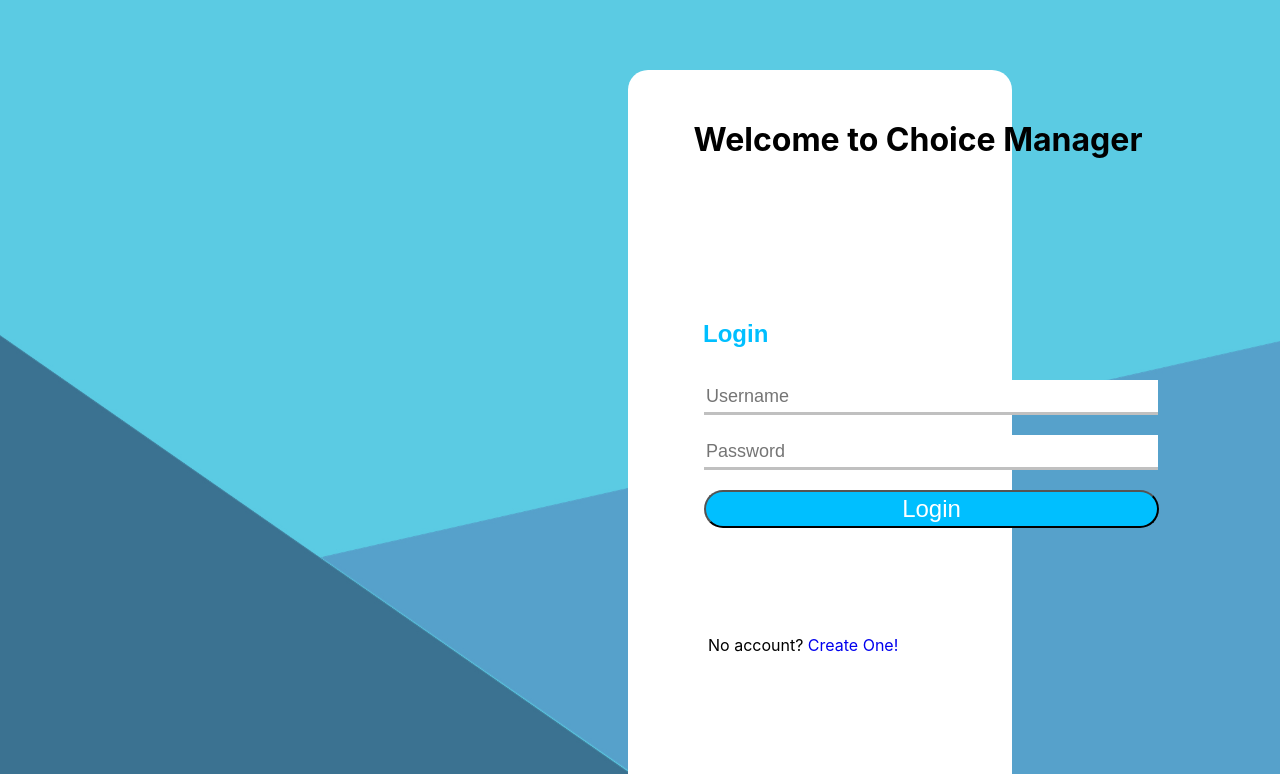
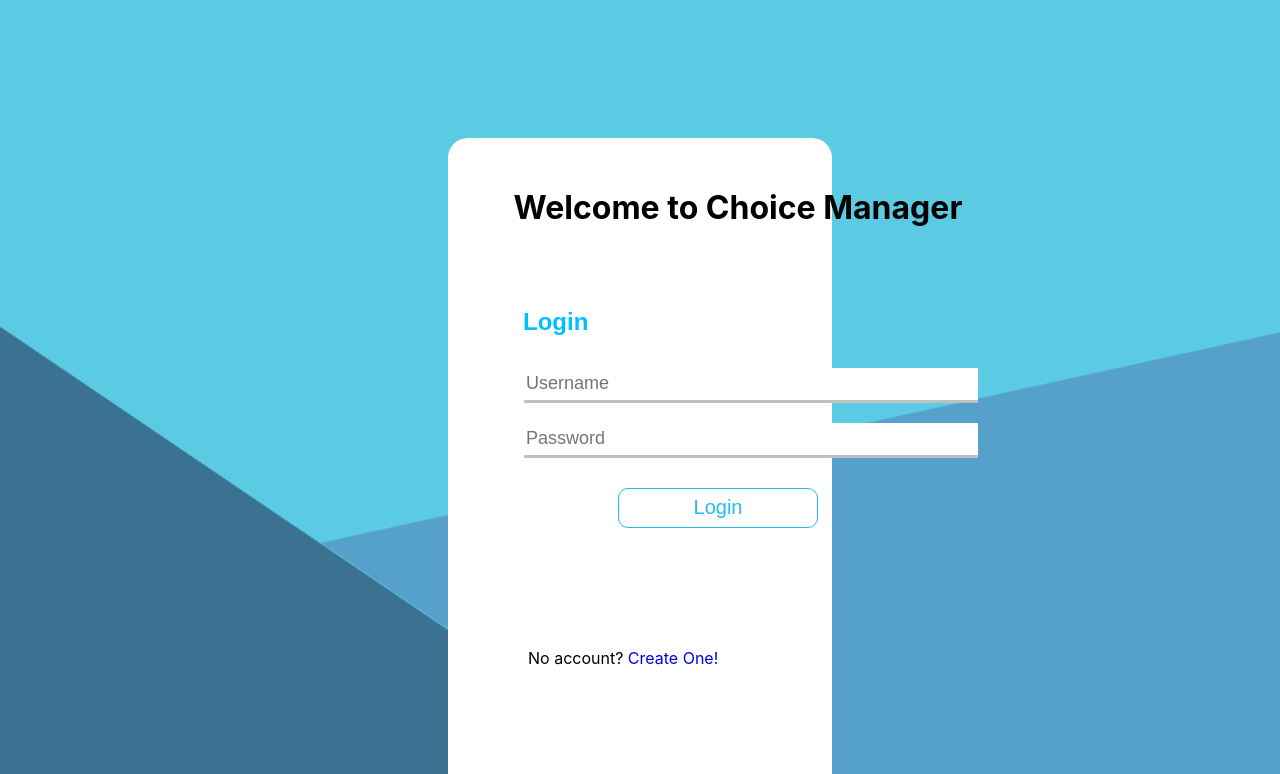
Before and after one commit to stanislavlebedyantsev/Choice-manager, a React (Create React App) app: page /login in a window 1280 px wide. Shown: the top 774 px of the page. Built offline with nearby package versions, Linux system fonts and the light colour scheme; what react-alert-template-basic would draw is missing.

Commit message:
Updated buttons style on login and registration pages Code refactor

```diff
--- a/src/components/EmailConfirm/EmailConfirm.jsx
+++ b/src/components/EmailConfirm/EmailConfirm.jsx
@@ -5,11 +5,6 @@ const EmailConfirm = () => {
   return (
     <div className={s.background}>
         <div className={s.container}>
-            {/*<div className={s.logoGrid}>
-                <div className={s.d3}>
-                </div>
-                <p className={s.chcMngr}>Choice Manager</p>
-            </div>*/}
             <div className={s.welcomeGrid}>
                 <p className={s.H1}>Welcome to choice manager!</p>
                 <p className={s.underWelc}>We are thrilled to have you on board</p>
@@ -17,7 +12,9 @@ const EmailConfirm = () => {
             <div className={s.thirdGrid}>
                 <p className={s.introP}>With your new Choice Manager account you can create your goal to bit it.Choice Manager is a site that helps students making choices based on passion, skills and an open mind. The site presents a structured way, in which you will discover new things about yourself and making it clear where you want to take action.
                 </p>
-                <button className={s.btn}>Start working</button>
+              <div className={s.btnContainer}>
+                <NavLink to={'/login'} className={s.btn}>Start working</NavLink>
+              </div>
             </div>
         </div>
     </div>
--- a/src/components/EmailConfirm/EmailConfirm.module.css
+++ b/src/components/EmailConfirm/EmailConfirm.module.css
@@ -36,18 +36,13 @@
 }
 
 .btn {
-    margin-top: -10px;
+    padding: 30px 110px;
     color: white;
     font-size: 20px;
     background: #23bbf7;
     cursor: pointer;
     border: 1px solid #23bbf7;
     border-radius: 30px;
-    width: 240px;
-    height: 70px;
-    margin-left: auto;
-    position: relative;
-    left: 50%;
     transform: translate(-50%, 0);
     text-align: center;
     -webkit-transition: all .3s ease-in-out;
@@ -55,6 +50,10 @@
     overflow: hidden;
     text-decoration: none;
     outline: none;
+}
+.btnContainer{
+    position: absolute;
+    left: 40%;
 }
 
 
@@ -92,6 +91,7 @@
 /* the lowest grid */
 
 .thirdGrid {
+    position: relative;
     grid-column: 1;
     grid-row: 2;
 }
--- a/src/components/EmailConfirm/EmailConfirmContainer.jsx
+++ b/src/components/EmailConfirm/EmailConfirmContainer.jsx
@@ -6,7 +6,6 @@ import * as axios from "axios";
 class EmailConfirmApiComponent extends React.Component {
   componentDidMount() {
     console.log(this.props);
-    debugger
     axios
       .post(`http://127.0.0.1:8080/activate/${this.props.match.params.activationCode}`,
         {
--- a/src/components/GoalPage/Goals.module.css
+++ b/src/components/GoalPage/Goals.module.css
@@ -158,47 +158,6 @@
 
 /* Complete and add task buttons */
 
-.btn {
-    margin-top: 30px;
-    color: #23bbf7;
-    font-size: 20px;
-    background: transparent;
-    cursor: pointer;
-    border: 1px solid #23bbf7;
-    border-radius: 10px;
-    width: 200px;
-    height: 40px;
-    margin-left: auto;
-    margin-right: auto;
-    transform: translate(-10%, 0);
-    text-align: center;
-    -webkit-transition: all .3s ease-in-out;
-    transition: all .3s ease-in-out;
-    overflow: hidden;
-    text-decoration: none;
-    outline: none;
-}
-
-.btn::before {
-    content: '';
-    position: absolute;
-    top: -130px;
-    margin: auto;
-    display: inline-block;
-    border-radius: 50%;
-    width: 310px;
-    height: 300px;
-    left: -1px;
-    -webkit-transition: box-shadow .3s ease-in-out;
-    transition: box-shadow .3s ease-in-out;
-    z-index: -1;
-
-}
-
-.btn:hover {
-    color: #fff;
-}
-
 .btn:hover::before {
     box-shadow: inset 0 0 0 160px #23bbf7;
 }
--- a/src/components/GoalPage/GoalsComponents/GoalFooterButtons.jsx
+++ b/src/components/GoalPage/GoalsComponents/GoalFooterButtons.jsx
@@ -1,4 +1,4 @@
-import s from "../Goals.module.css";
+import s from '../../common/buttonsStyle/buttonsStyle.module.css'
 
 const GoalTopButtons = (props) => {
   return (
--- a/src/components/Login/Login.jsx
+++ b/src/components/Login/Login.jsx
@@ -3,9 +3,6 @@ import React from 'react';
 import {LoginHeader} from "./LoginFormComponents/LoginHeader";
 import {LoginFooter} from "./LoginFormComponents/LoginFooter";
 import LoginForm from "./LoginFormComponents/LoginForm";
-import SocialsLogin from "./LoginFormComponents/SocialsLogin";
-import preloader from "../../images/Preloader.svg";
-import Preloader from "../common/Preloader/Preloader";
 import {Redirect} from "react-router-dom";
 
 
--- a/src/components/Login/LoginComponent.module.css
+++ b/src/components/Login/LoginComponent.module.css
@@ -1,21 +1,17 @@
 .background {
     background-image: url("../../images/bgImage.jpg");
-    height: 830px;
+    height: 805px;
     background-size: 100% 100%;
-    padding: 70px 0px;
+    padding: 70px 0;
+    display: flex;
+    justify-content: center;
+    align-items: center;
 }
 
 .container {
-    height: 800px;
-    padding-left: 500px;
-    width: 30%; /*1530px*/
-    /*display: grid;*/
-    margin-left: 10%;
-    /*margin-top: 5%;
-    /*border: 1px solid;*/
+    width: 30%;
     grid-template-columns: 950px 580px;
     grid-template-rows: 800px;
-    /* box-shadow: 0 0 5px 0px;*/
 }
 
 .leftSide {
@@ -25,10 +21,9 @@
     display: grid;
     grid-template-columns: 950px;
     grid-template-rows: 130px 670px;
-    /*background: linear-gradient(45deg, deepskyblue, DodgerBlue);*/
 }
 .socials{
-    padding: 10px 0px;
+    padding: 10px 0;
 }
 .leftHeader {
     grid-column: 1;
@@ -69,17 +64,13 @@
     grid-row: 1;
 }
 
-/*h1{
-    text-align: center;
-
-}*/
 
 .rightSide {
     grid-column: 1;
     grid-row: 1;
     display: grid;
     grid-template-columns: 580px;
-    grid-template-rows: 100px 150px 175px 300px;
+    grid-template-rows: 170px 150px 50px 300px;
     background: #ffffff;
     border-radius: 20px;
 }
@@ -91,7 +82,7 @@
 
 .rightLogin {
     grid-column: 1;
-    grid-row: 3;
+    grid-row: 2;
     display: grid;
     grid-template-columns: 580px;
     grid-template-rows: 50px 500px;
@@ -166,7 +157,7 @@ h3 {
 .rightLoginUser {
     grid-column: 1;
     grid-row: 2;
-    margin-top: 0px;
+    margin-top: 0;
 }
 
 .login {
@@ -174,8 +165,7 @@ h3 {
     width: 450px;
     margin: 10px 76px 0;
     border: none;
-    border-bottom: 3px solid;
-    border-color: silver;
+    border-bottom: 3px silver solid;
     outline: none;
     font-size: 18px;
 }
@@ -185,24 +175,14 @@ h3 {
     width: 450px;
     margin: 20px 76px 0;
     border: none;
-    border-bottom: 3px solid;
-    border-color: silver;
+    border-bottom: 3px silver solid;
     outline: none;
     font-size: 18px;
 }
 
-.button button {
-    text-align: center;
-    margin: 20px 76px;
-    width: 455px;
-    height: 38px;
-    border-radius: 30px;
-    background: deepskyblue;
-    text-decoration: none;
-    font-family: Kurale, sans-serif;
-    font-size: x-large;
-    outline: none;
-    color: #ffffff;
+.button {
+    display: flex;
+    justify-content: center;
 }
 
 .leftButtons {
--- a/src/components/Login/LoginFormComponents/LoginForm.jsx
+++ b/src/components/Login/LoginFormComponents/LoginForm.jsx
@@ -1,5 +1,6 @@
 import s from "../LoginComponent.module.css";
 import React from "react";
+import btn from '../../common/buttonsStyle/buttonsStyle.module.css'
 
 const LoginForm = (props) => {
   return (
@@ -15,8 +16,7 @@ const LoginForm = (props) => {
                value={props.password}
                onChange={props.handleChange}/>
         <div className={s.button}>
-          {/*disabled={props.isFetching}*/}
-          <button onClick={props.handleClick}>Login</button>
+          <button className={btn.btn} onClick={props.handleClick}>Login</button>
         </div>
       </div>
     </div>);
--- a/src/components/Registration/RegForm.jsx
+++ b/src/components/Registration/RegForm.jsx
@@ -3,6 +3,7 @@ import React from 'react';
 import {RegistrationHeader} from "./RegistrationFormComponents/RegistrationHeader";
 import {RegistrationFooter} from "./RegistrationFormComponents/RegistrationFooter";
 import {Redirect} from "react-router-dom";
+import btn from '../common/buttonsStyle/buttonsStyle.module.css'
 
 const RegForm = (props) => {
   const onRegistration = () => {
@@ -52,7 +53,7 @@ const RegForm = (props) => {
                      value={props.registrationState.passwordConfirmation}
                      onChange={handleChange} required/>
               <div className={s.button}>
-                <button type={"submit"} onClick={onRegistration}>Register</button>
+                <button className={btn.btn} type={"submit"} onClick={onRegistration}>Register</button>
               </div>
             </div>
           </div>
--- a/src/components/Registration/Registration.module.css
+++ b/src/components/Registration/Registration.module.css
@@ -7,16 +7,13 @@
 .container {
     display: flex;
     justify-content: center;
+    align-items: center;
     padding-left: 500px;
     height: 800px;
-    width: 30%; /*1530px*/
-    /*display: grid;*/
+    width: 30%;
     margin-left: 10%;
-    /*margin-top: 5%;*/
-    /*border: 1px solid;*/
     grid-template-columns: 950px 580px;
     grid-template-rows: 800px;
-    /*box-shadow: 0 0 5px 0px;*/
 }
 
 .leftSide{
@@ -67,11 +64,6 @@
     grid-row:1;
 }
 
-/*h1{
-    text-align: center;
-
-}*/
-
 .rightSide{
     border-radius: 20px;
     margin-top: 50px;
@@ -79,7 +71,7 @@
     grid-row:1;
     display:grid;
     grid-template-columns: 580px;
-    grid-template-rows: 225px 400px 175px;
+    grid-template-rows: 150px 380px 60px;
     background: white;
 }
 
@@ -99,7 +91,6 @@
 .rightFooter{
     grid-column: 1;
     grid-row: 3;
-    margin-top: -30px;
     padding-left: 80px;
 }
 
@@ -207,18 +198,9 @@ h3{
     font-size: 18px;
 }
 
-.button button {
-    text-align: center;
-    margin: 20px 76px;
-    width: 455px;
-    height: 38px;
-    border-radius: 30px;
-    background: deepskyblue;
-    text-decoration: none;
-    outline: none;
-    font-family: Kurale, sans-serif;
-    font-size: x-large;
-    color: #ffffff;
+.button {
+    display: flex;
+    justify-content: center;
 }
 
 
--- /dev/null
+++ b/src/components/common/buttonsStyle/buttonsStyle.module.css
@@ -0,0 +1,44 @@
+.btn {
+    margin-top: 30px;
+    color: #23bbf7;
+    font-size: 20px;
+    background: transparent;
+    cursor: pointer;
+    border: 1px solid #23bbf7;
+    border-radius: 10px;
+    width: 200px;
+    height: 40px;
+    margin-left: auto;
+    margin-right: auto;
+    transform: translate(-10%, 0);
+    text-align: center;
+    -webkit-transition: all .3s ease-in-out;
+    transition: all .3s ease-in-out;
+    overflow: hidden;
+    text-decoration: none;
+    outline: none;
+}
+
+.btn::before {
+    content: '';
+    position: absolute;
+    top: -130px;
+    margin: auto;
+    display: inline-block;
+    border-radius: 50%;
+    width: 310px;
+    height: 300px;
+    left: -1px;
+    -webkit-transition: box-shadow .3s ease-in-out;
+    transition: box-shadow .3s ease-in-out;
+    z-index: -1;
+
+}
+
+.btn:hover {
+    color: #fff;
+}
+
+.btn:hover::before {
+    box-shadow: inset 0 0 0 160px #23bbf7;
+}
--- a/src/redux/profileReducer.js
+++ b/src/redux/profileReducer.js
@@ -22,11 +22,9 @@ export const profileReducer = (state = initState, action) => {
       };
       copyState.userDto.password = '';
       copyState.userDto.passwordConfirmation = '';
-      console.log(copyState);
       for (let i in copyState.radarChart.data) {
         copyState.radarChart.data[i] = Number(copyState.radarChart.data[i]) / 4;
       }
-      console.log(copyState.radarChart);
       return copyState;
     }
     case 'UPDATE-PROFILE-DATA': {
@@ -36,7 +34,6 @@ export const profileReducer = (state = initState, action) => {
       copyState.userDto = {
         ...action.data
       };
-      console.log(copyState);
       return copyState;
     }
     case 'TOGGLE-IS-FETCHING': {
@@ -56,7 +53,6 @@ export const getProfileDataThunkCreator = () => (dispatchEvent) =>{
   toggleIsFetching(true);
   profileAPI.getProfile()
     .then(data => {
-
       dispatchEvent(getProfileData(data));
       dispatchEvent(toggleIsFetching(false));
     });
```
